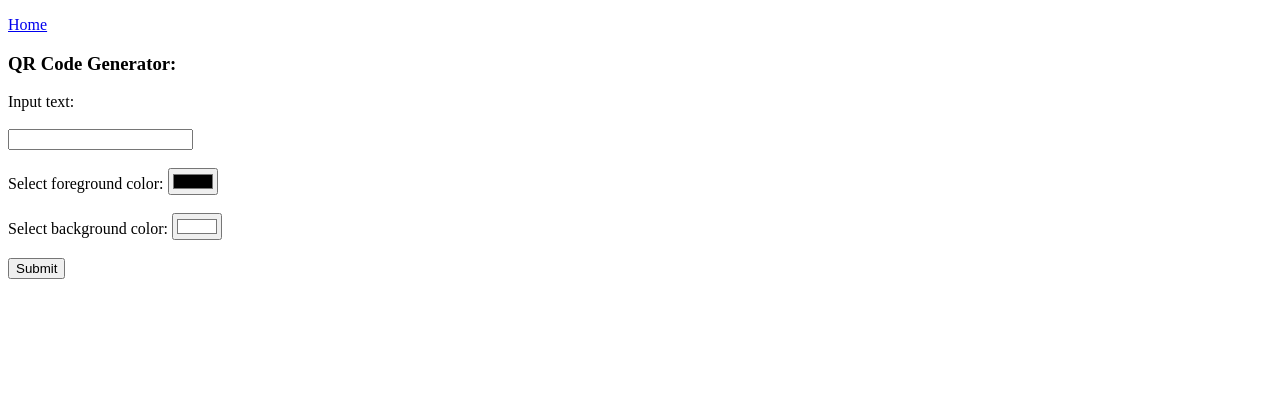
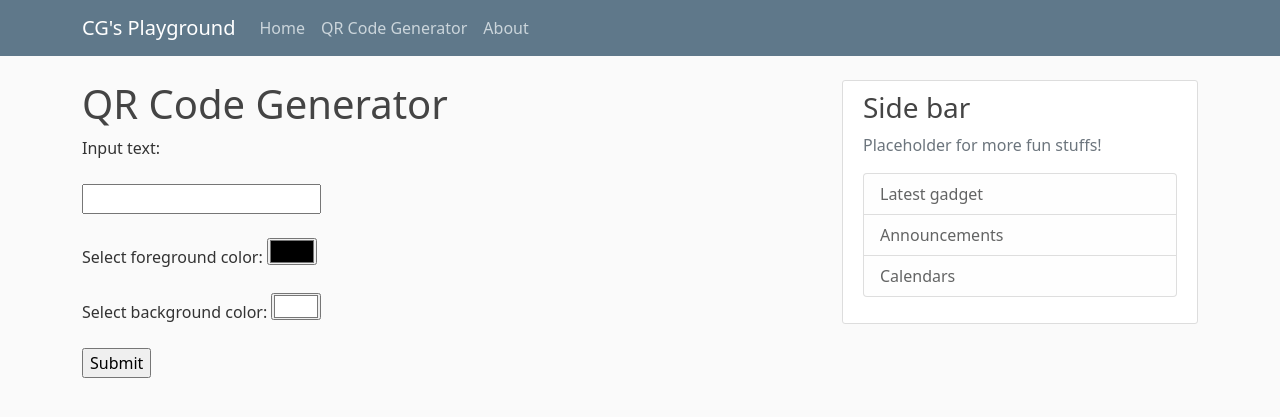
Before and after one commit to chengguan/aws_flask_demo, a Flask app: page /qrrequest in a window 1280 px wide. Shown: the top 417 px of the page. Run offline with Flask 2, Linux system fonts and the light colour scheme.

Commit message:
Added bootstrap and about page

```diff
--- a/myflask.py
+++ b/myflask.py
@@ -48,6 +48,10 @@
             fgcolor=fg_color,
             bgcolor=bg_color)
 
+@app.route("/about")
+def about():
+    return render_template("about.html")
+
 @app.errorhandler(404)
 def page_not_found(error):
     return render_template('page_not_found.html', error=error), 404
--- /dev/null
+++ b/static/main.css
@@ -0,0 +1,80 @@
+body {
+  background: #fafafa;
+  color: #333333;
+  margin-top: 5rem;
+}
+
+h1, h2, h3, h4, h5, h6 {
+  color: #444444;
+}
+
+.bg-steel {
+  background-color: #5f788a;
+}
+
+.site-header .navbar-nav .nav-link {
+  color: #cbd5db;
+}
+
+.site-header .navbar-nav .nav-link:hover {
+  color: #ffffff;
+}
+
+.site-header .navbar-nav .nav-link.active {
+  font-weight: 500;
+}
+
+.content-section {
+  background: #ffffff;
+  padding: 10px 20px;
+  border: 1px solid #dddddd;
+  border-radius: 3px;
+  margin-bottom: 20px;
+}
+
+.article-title {
+  color: #444444;
+}
+
+a.article-title:hover {
+  color: #428bca;
+  text-decoration: none;
+}
+
+.article-content {
+  white-space: pre-line;
+}
+
+.article-img {
+  height: 65px;
+  width: 65px;
+  margin-right: 16px;
+}
+
+.article-metadata {
+  padding-bottom: 1px;
+  margin-bottom: 4px;
+  border-bottom: 1px solid #e3e3e3
+}
+
+.article-metadata a:hover {
+  color: #333;
+  text-decoration: none;
+}
+
+.article-svg {
+  width: 25px;
+  height: 25px;
+  vertical-align: middle;
+}
+
+.account-img {
+  height: 125px;
+  width: 125px;
+  margin-right: 20px;
+  margin-bottom: 16px;
+}
+
+.account-heading {
+  font-size: 2.5rem;
+}
--- /dev/null
+++ b/templates/layout.html
@@ -0,0 +1,66 @@
+<!DOCTYPE html>
+<html lang="en">
+<head>
+    <!-- Required meta tags -->
+    <meta charset="utf-8">
+    <meta name="viewport" content="width=device-width, initial-scale=1">
+
+    <!-- Bootstrap CSS -->
+    <link href="https://cdn.jsdelivr.net/npm/bootstrap@5.0.0-beta3/dist/css/bootstrap.min.css" rel="stylesheet" integrity="sha384-eOJMYsd53ii+scO/bJGFsiCZc+5NDVN2yr8+0RDqr0Ql0h+rP48ckxlpbzKgwra6" crossorigin="anonymous">
+
+    <link rel="shortcut icon" href="{{ url_for('static', filename='favico.ico') }}">
+
+    <link rel="stylesheet" type="text/css" href="{{ url_for('static', filename='main.css') }}">
+
+    {% if title %}
+    	<title> CG's Playground - {{ title }} </title>
+    {% else %}
+    	<title> CG's Playground </title>
+    {% endif %}
+</head>
+<body>
+    <header class="site-header">
+      <nav class="navbar navbar-expand-md navbar-dark bg-steel fixed-top">
+        <div class="container">
+			<a class="navbar-brand mr-4" href="/">CG's Playground</a>
+			<button class="navbar-toggler" type="button" data-toggle="collapse" data-target="#navbarToggle" aria-controls="navbarToggle" aria-expanded="false" aria-label="Toggle navigation">
+				<span class="navbar-toggler-icon"></span>
+			</button>
+			<div class="collapse navbar-collapse" id="navbarToggle">
+				<div class="navbar-nav mr-auto">
+					<a class="nav-item nav-link" href="/">Home</a>
+					<a class="nav-item nav-link" href="/qrrequest">QR Code Generator</a>
+				</div>
+				<!-- Navbar Right Side -->
+				<div class="navbar-nav ml-auto">
+					<a class="nav-item nav-link" href="/about">About</a>
+				</div>
+			</div>
+        </div>
+      </nav>
+    </header>
+    <main role="main" class="container">
+      <div class="row">
+        <div class="col-md-8">
+          {% block content %}{% endblock %}
+        </div>
+        <div class="col-md-4">
+          <div class="content-section">
+            <h3>Side bar</h3>
+            <p class='text-muted'>Placeholder for more fun stuffs!
+              <ul class="list-group">
+                <li class="list-group-item list-group-item-light">Latest gadget</li>
+                <li class="list-group-item list-group-item-light">Announcements</li>
+                <li class="list-group-item list-group-item-light">Calendars</li>
+              </ul>
+            </p>
+          </div>
+        </div>
+      </div>
+    </main>
+
+	<!-- Optional JavaScript; -->
+	<!-- Option 1: Bootstrap Bundle with Popper -->
+	<script src="https://cdn.jsdelivr.net/npm/bootstrap@5.0.0-beta3/dist/js/bootstrap.bundle.min.js" integrity="sha384-JEW9xMcG8R+pH31jmWH6WWP0WintQrMb4s7ZOdauHnUtxwoG2vI5DkLtS3qm9Ekf" crossorigin="anonymous"></script>
+</body>
+</html>
--- a/templates/qrrequest.html
+++ b/templates/qrrequest.html
@@ -1,14 +1,7 @@
-<!DOCTYPE html>
-<html lang="en">
-<head>
-    <meta charset="UTF-8">
-    <meta name="viewport" content="width=device-width, initial-scale=1.0">
-    <title>QR Code Generator</title>
-    <link rel="shortcut icon" href="{{ url_for('static', filename='favico.ico') }}">
-</head>
-<body>
-	<p><a href=http://18.139.115.83/>Home</a></p>
-	<h3>QR Code Generator:</h3>
+{% extends "layout.html" %}
+
+{% block content %}
+	<h1>QR Code Generator</h1>
 	<form action="/showqr">
 	  <label>Input text:</label><br><br>
 	  <input type="text" id="qrdata" name="qrdata"><br><br>
@@ -21,5 +14,4 @@
 
 	  <input type="submit" value="Submit">
 	</form>
-</body>
-</html>
+{% endblock content %}
```
Also changed, not shown: templates/about.html (added, +8 -0 lines), templates/index.html (+5 -13 lines), templates/page_not_found.html (+4 -12 lines), templates/showqr.html (+5 -14 lines).
